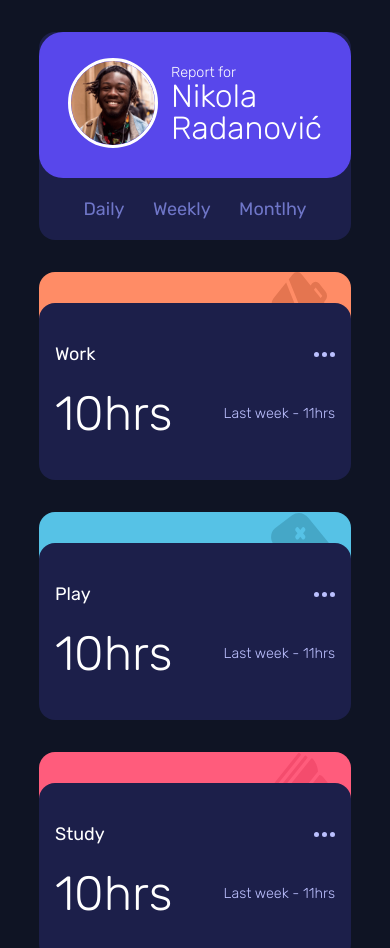
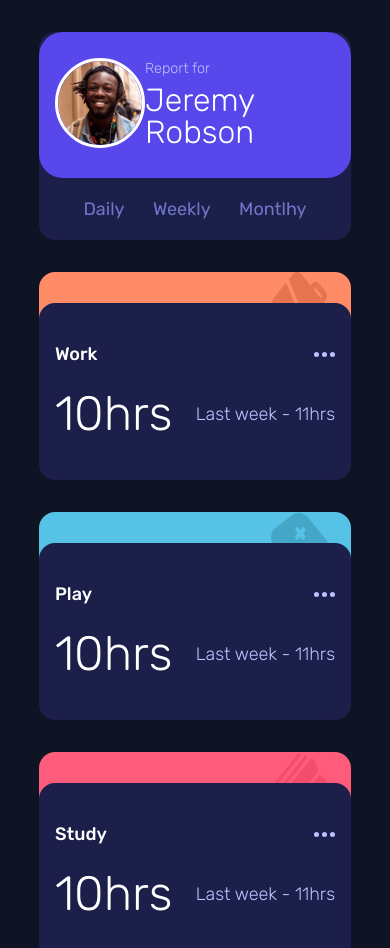
Before and after one commit to radanovicnikola93/time-tracking-dashboard, a website: page index.html in a window 390 px wide. Shown: the top 948 px of the page. Drawn offline with Linux system fonts and the light colour scheme.

Commit message:
fixed some styling

```diff
--- a/index.html
+++ b/index.html
@@ -37,8 +37,8 @@
           <div>
             <p>Report for</p>
             <h1>
-              Nikola <br />
-              Radanović
+              Jeremy
+              Robson
             </h1>
           </div>
         </div>
--- a/styles/scss/components/_card-user.scss
+++ b/styles/scss/components/_card-user.scss
@@ -25,8 +25,6 @@
         justify-content: space-evenly;
         align-items: flex-start;
 
-
-
         div:first-child {
             img {
                 height: 5.625rem;
@@ -36,9 +34,14 @@
         }
 
         div:last-child {
+            display: flex;
+            flex-direction: column;
+            justify-content: space-between;
             p {
+                color: $clr-pale-blue;
                 font-size: $fs-000;
                 font-weight: $fw-300;
+                margin-bottom: 0.5rem;
             }
 
             h1 {
@@ -78,7 +81,12 @@
     .card-user {
         .user--info {
             flex-direction: row;
+            justify-content: space-between;
             align-items: center;
+
+            div:last-child {
+
+            }
         }
 
         .user--toggle-time {
--- a/styles/scss/components/_card.scss
+++ b/styles/scss/components/_card.scss
@@ -25,7 +25,7 @@
 
         // h2
         h2 {
-            font-weight: $fw-400;
+            font-weight: $fw-500;
         }
         // dots
         a {
@@ -72,6 +72,10 @@
             div:last-child {
                 display: flex;
                 justify-content: flex-end;
+
+                p {
+                    font-size: $fs-200;
+                }
             }
         }
     }
```
Also changed, not shown: styles/css/index.css.
